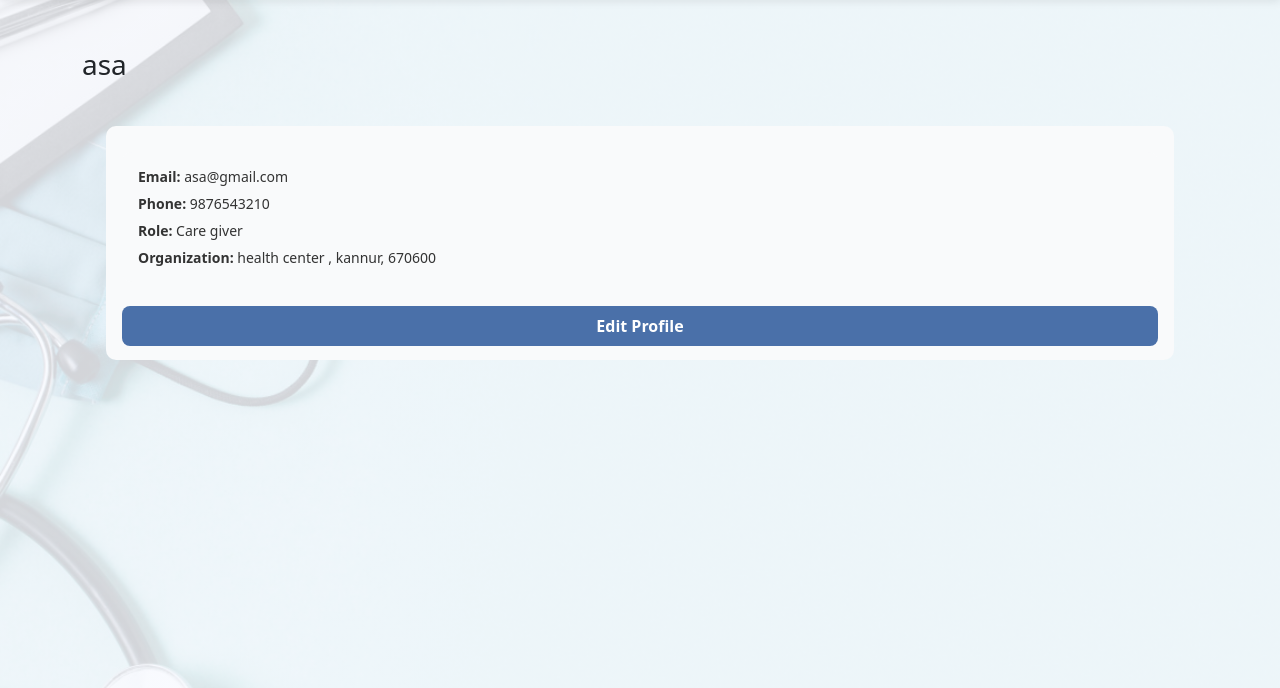
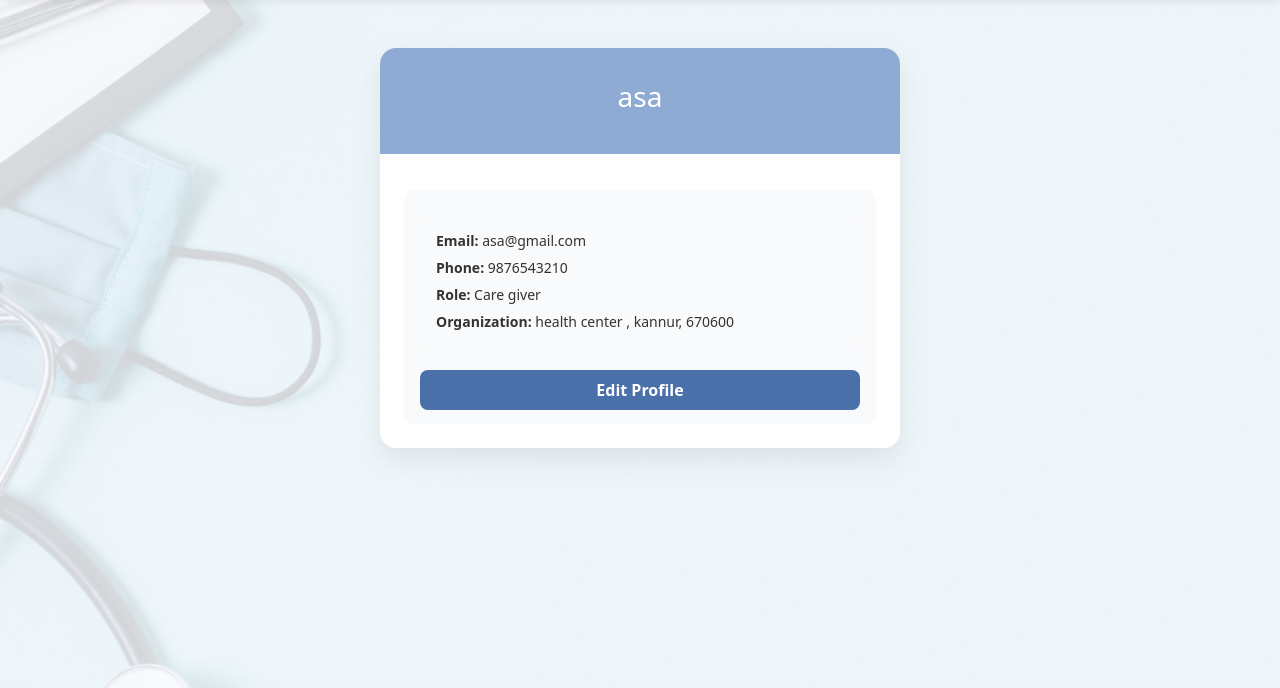
Before and after one commit to FaheemaTamton/EasyHeal, a Django app: page /account/ in a window 1280 px wide. Shown: the part 64-752 px from the top of the page. Run offline with Django 5.2, Linux system fonts and the light colour scheme; a user stored in the database is signed in; data comes from the database, SQL or seed files in the repository.

Commit message:
Update EasyHeal

```diff
--- a/backend/templates/my_account.html
+++ b/backend/templates/my_account.html
@@ -32,6 +32,25 @@
 }
 
 
+    .profile-card {
+       position: relative;
+       z-index: 1;
+      width: 100%;
+      max-width: 520px;
+      border-radius: 16px;
+      background: #ffffff;
+      box-shadow: 0 12px 30px rgba(0,0,0,0.08);
+      overflow: hidden;
+    }
+
+
+
+    .profile-header {
+      padding: 32px 24px;
+      background-color: var(--theme-color);
+      color: #ffffff;
+      text-align: center;
+    }
 
     .profile-header h4 {
       font-weight: 700;
```
Also changed, not shown: backend/templates/prescription_detail.html (+15 -0 lines).
